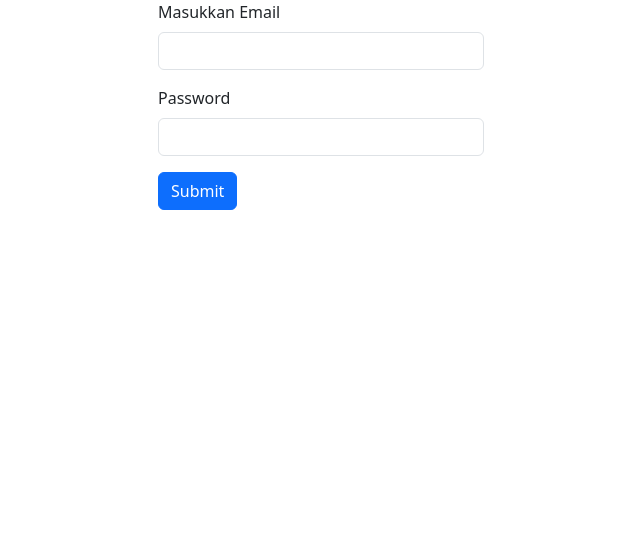
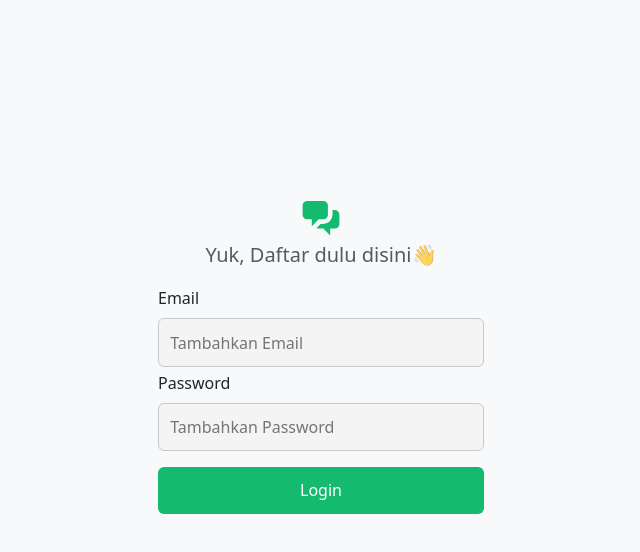
Before and after one commit to wardydev/frontend-whatsappapi, a Next.js app: page /login in a window 1280 px wide. Shown: the top 552 px of the page, without its empty margins (319-959 px from the left). Built offline with nearby package versions, Linux system fonts and the light colour scheme.

Commit message:
fix login page component

```diff
--- a/package.json
+++ b/package.json
@@ -10,11 +10,10 @@
   },
   "dependencies": {
     "@next/font": "13.1.1",
-    "@popperjs/core": "^2.11.6",
     "axios": "^1.2.2",
     "bootstrap": "^5.3.0-alpha1",
     "eslint": "8.30.0",
-    "eslint-config-next": "13.1.1",
+    "eslint-config-next": "^12.0.4",
     "next": "13.1.1",
     "react": "18.2.0",
     "react-dom": "18.2.0",
--- a/pages/_app.js
+++ b/pages/_app.js
@@ -1,5 +1,4 @@
 import "bootstrap/dist/css/bootstrap.css";
-import "bootstrap/dist/js/bootstrap.bundle";
 import "../styles/globals.css";
 import ContextProvider from "../src/context";
 
--- a/pages/login/index.js
+++ b/pages/login/index.js
@@ -1,4 +1,9 @@
 import React, { useState } from "react";
+import { HiChatAlt2 } from "react-icons/hi";
+import Button from "../../src/components/Button";
+import GreetingAuth from "../../src/components/GreetingAuth";
+import InputField from "../../src/components/InputField";
+import Layout from "../../src/components/Layout";
 import usePost from "../../src/hooks/usePost";
 
 const Login = () => {
@@ -18,45 +23,46 @@ const Login = () => {
   };
   const { handlePostData } = usePost("login", data, "/", true, "TOKEN");
   return (
+    <Layout>
+      <div style={{ marginTop: -100 }}>
+        <h1></h1>
+        <GreetingAuth
+          title="Yuk, Daftar dulu disini👋"
+          icon={<HiChatAlt2 color="#14BA6D" size={46} />}
+        />
         <form
           className="container"
           style={{ width: 350 }}
           onSubmit={(e) => handlePostData(e)}
         >
-      <div className="mb-3">
-        <label htmlFor="masukkanEmail" className="form-label">
-          Masukkan Email
-        </label>
-        <input
+          <div className="mb-1">
+            <InputField
+              label="Email"
               type="email"
-          className="form-control"
-          id="masukkanEmail"
-          aria-describedby="emailHelp"
-          required
+              placeholder="Tambahkan Email"
+              id="exampleInputEmail1"
+              isRequired={true}
               name="email"
               value={value.email}
-          onChange={(e) => handleInputchange(e)}
+              setValue={(e) => handleInputchange(e)}
             />
           </div>
           <div className="mb-3">
-        <label htmlFor="masukkanPassword" className="form-label">
-          Password
-        </label>
-        <input
+            <InputField
+              label="Password"
               type="password"
-          className="form-control"
-          id="masukkanPassword"
-          aria-describedby="password"
-          required
+              placeholder="Tambahkan Password"
+              id="password"
+              isRequired={true}
               name="password"
               value={value.password}
-          onChange={(e) => handleInputchange(e)}
+              setValue={(e) => handleInputchange(e)}
             />
           </div>
-      <button type="submit" className="btn btn-primary">
-        Submit
-      </button>
+          <Button title="Login" />
         </form>
+      </div>
+    </Layout>
   );
 };
 
```
Also changed, not shown: 1 other file (tests, documents, lock files or other folders). Lines whose indentation alone changed are shown as unchanged.
